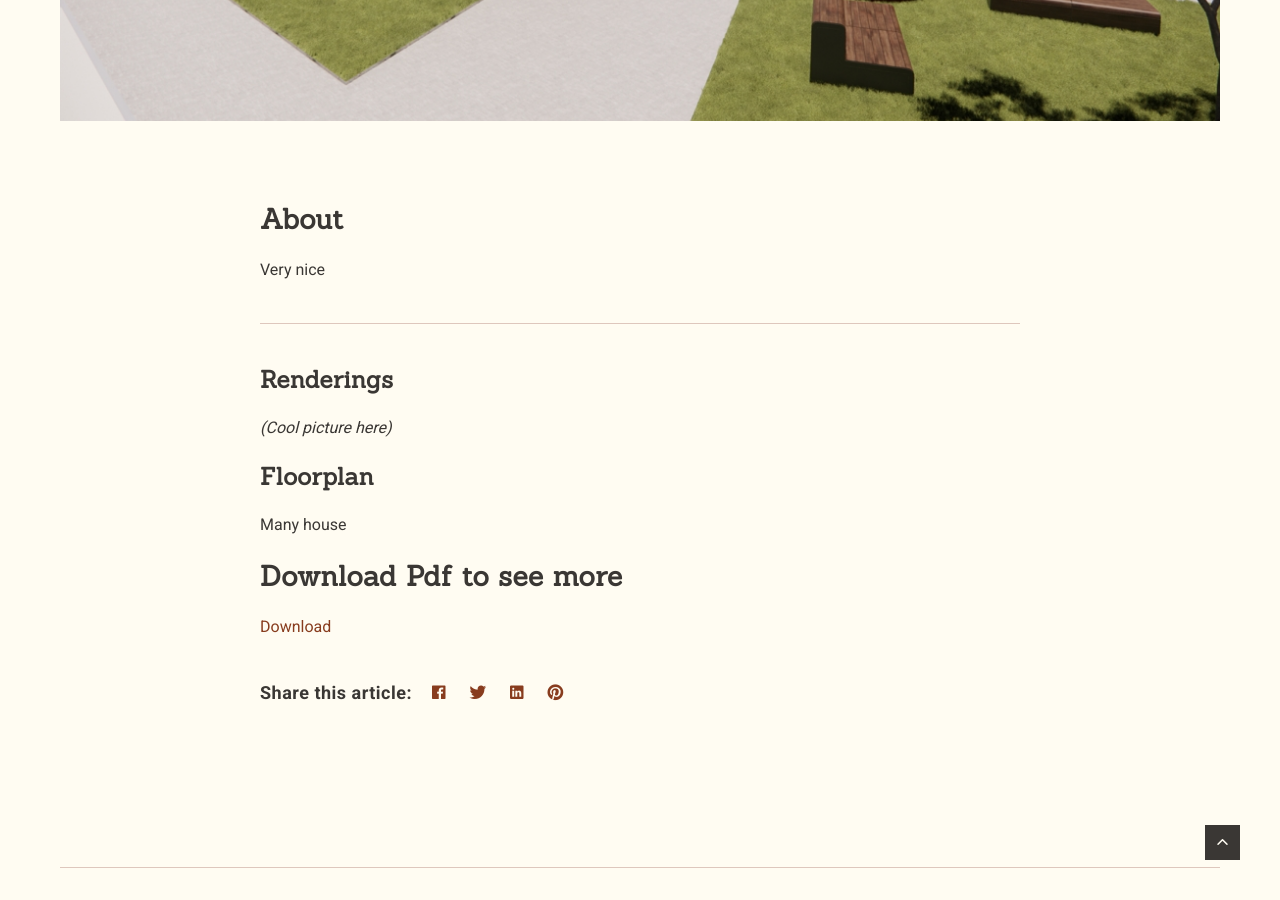
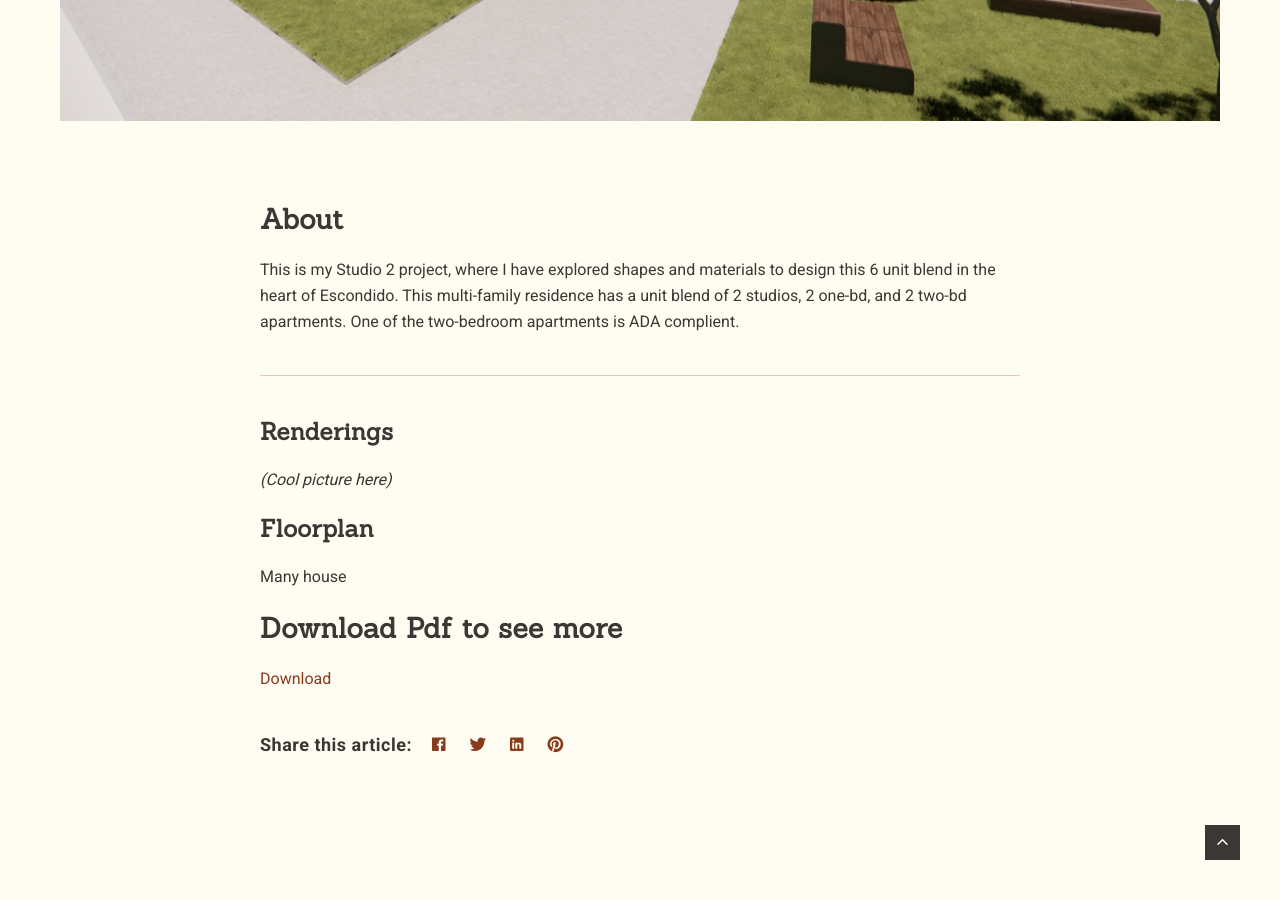
Before and after one commit to Andersonhannaa/andersonhannaa.github.io, a Jekyll site: the page built from _posts/2025-05-10-circa-grande-6-unit.markdown, in a window 1280 px wide and 900 px high, scrolled down 922 px. Built offline with Jekyll 4.4.1, drawn with Linux system fonts in a browser that asks for light colours; nearby versions of some CDN libraries.

Commit message:
Update 2025-05-10-circa-grande-6-unit.markdown

```diff
--- a/_posts/2025-05-10-circa-grande-6-unit.markdown
+++ b/_posts/2025-05-10-circa-grande-6-unit.markdown
@@ -7,7 +7,7 @@ tags:   Designs
 ---
 
 ## About
-Very nice
+This is my Studio 2 project, where I have explored shapes and materials to design this 6 unit blend in the heart of Escondido. This multi-family residence has a unit blend of 2 studios, 2 one-bd, and 2 two-bd apartments. One of the two-bedroom apartments is ADA complient.
 
 ***
 
```
